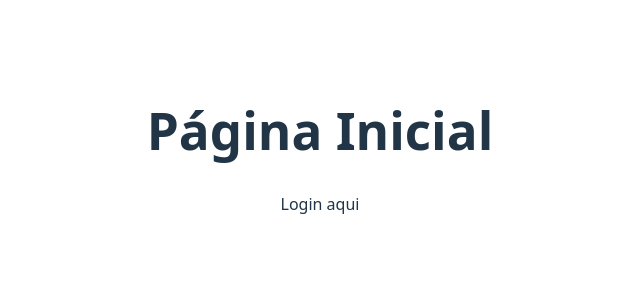
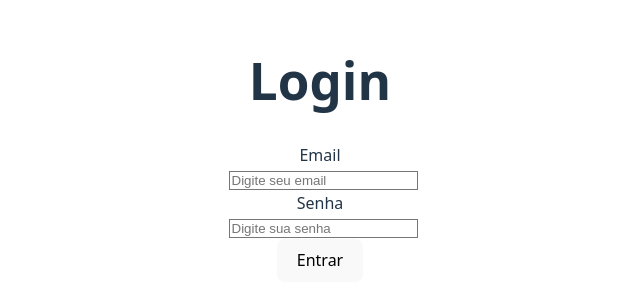
Before and after one commit to biankacosta/calenedu, a React (Vite) app in the folder frontend/: page / in a window 1280 px wide. Shown: the part 250-554 px from the top of the page, without its empty margins (320-960 px from the left). Built offline with nearby package versions, Linux system fonts and the light colour scheme; no server answers.

Commit message:
feat: login view and integration with backend

```diff
--- a/frontend/src/components/Button.tsx
+++ b/frontend/src/components/Button.tsx
@@ -1,14 +1,16 @@
 import React from 'react';
 
 interface ButtonProps {
-  onClick: () => void;
+  type?: "button" | "submit" | "reset";
+  onClick?: () => void;
   children: string;
   className?: string;
+  disabled?: boolean;
 }
 
-const Button: React.FC<ButtonProps> = ({ onClick, className, children }) => {
+const Button: React.FC<ButtonProps> = ({ type = "button", onClick, className, children, disabled }) => {
   return (
-    <button onClick={onClick} className={className="btn btn-primary"}>
+    <button type={type} onClick={onClick} className={className="btn btn-primary"}>
       {children}
     </button>
   );
--- a/frontend/src/components/Calendar.tsx
+++ b/frontend/src/components/Calendar.tsx
@@ -7,9 +7,6 @@ import AddActivityModal from "./AddActivityModal";
 import { createActivity, updateActivity, deleteActivity } from "../services/activityService";
 import ActivityDetailsModal from "./ActivityDetailsModal";
 import ActivityEditModal from "./ActivityEditModal";
-import ConfirmationModal from "./ConfirmationModal";
-import Button from "./Button";
-import api from "../services/api";
 
 const Calendar = () => {
   const [events, setEvents] = useState<CalendarEvent[]>([]);
--- a/frontend/src/components/TextField.tsx
+++ b/frontend/src/components/TextField.tsx
@@ -1,13 +1,14 @@
 import React from "react";
 
 interface TextFieldProps {
+  type: "text" | "email" | "password" | "number";
   label: string;
   value: string;
   onChange: (e: React.ChangeEvent<HTMLInputElement>) => void;
   placeholder?: string;
 }
 
-const TextField: React.FC<TextFieldProps> = ({ label, value, onChange, placeholder }) => {
+const TextField: React.FC<TextFieldProps> = ({type, label, value, onChange, placeholder }) => {
   return (
     <div className="mb-4">
       <label className="block text-sm font-medium text-gray-700">{label}</label>
--- a/frontend/src/pages/Login.tsx
+++ b/frontend/src/pages/Login.tsx
@@ -1,8 +1,54 @@
+import React, { useState } from "react";
+import TextField from "../components/TextField";
+import Button from "../components/Button";
+import { login } from "../services/authService";
+
 const Login = () => {
+
+    const [email, setEmail] = useState("");
+    const [password, setPassword] = useState("");
+    const [loading, setLoading] = useState(false);          // Estado para indicar carregamento
+    const [error, setError] = useState("");                 // Estado para exibir mensagens de erro
+
+    const handleSubmit = async (e: React.FormEvent<HTMLFormElement>) => {
+      e.preventDefault();                                   // Evita o recarregamento da página
+      setLoading(true);
+      setError("");
+
+      const token = await login(email, password);
+      if (token) {
+        console.log("Login realizado com sucesso!");
+        // Aqui você pode redirecionar o usuário para outra rota, por exemplo:
+        // history.push("/dashboard");
+      } else {
+        setError("Erro no login. Verifique suas credenciais.");
+      }
+      setLoading(false);
+    };
+
     return (
       <div className="p-4">
-        <h1 className="text-2xl font-bold">Página Inicial</h1>
-        <p>Login aqui</p>
+        <h1 className="text-2xl font-bold mb-4">Login</h1>
+        {error && <p className="text-red-500 mb-4">{error}</p>}
+        <form onSubmit={handleSubmit}>
+          <TextField
+            label="Email"
+            value={email}
+            onChange={(e) => setEmail(e.target.value)}
+            placeholder="Digite seu email"
+            type="email"
+          />
+          <TextField
+            label="Senha"
+            value={password}
+            onChange={(e) => setPassword(e.target.value)}
+            placeholder="Digite sua senha"
+            type="password"
+          />
+          <Button type="submit" disabled={loading}>
+            {loading ? "Carregando..." : "Entrar"}
+          </Button>
+        </form>
       </div>
     );
   };
--- a/frontend/src/services/authService.ts
+++ b/frontend/src/services/authService.ts
@@ -6,7 +6,7 @@ interface LoginResponse {
 
 export const login = async (email: string, password: string): Promise<string | null> => {
   try {
-    const response = await api.post<LoginResponse>("/login", { email, password });
+    const response = await api.post<LoginResponse>("/auth/login", { email, password });
 
     const token = response.data.token;
     localStorage.setItem("token", token);
```
